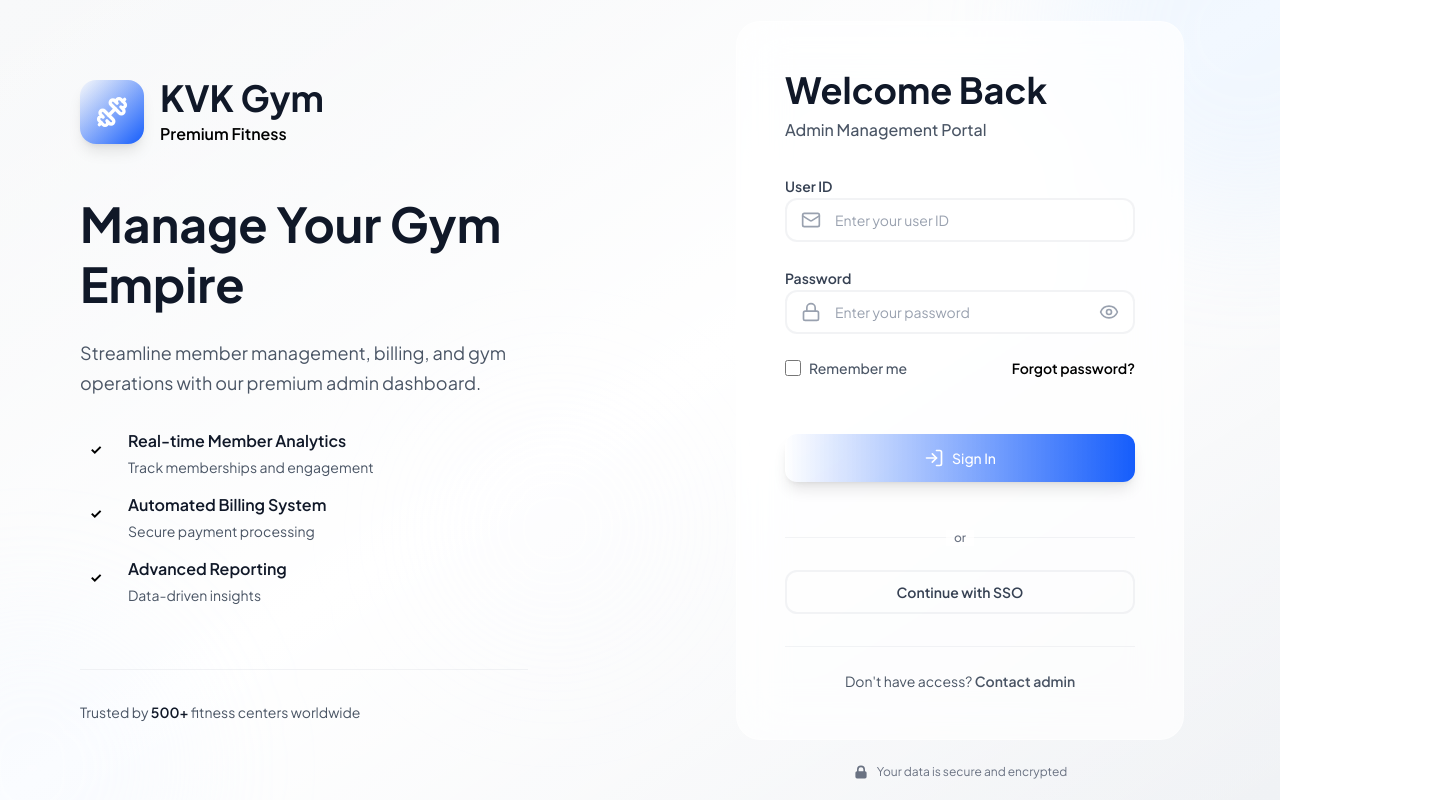
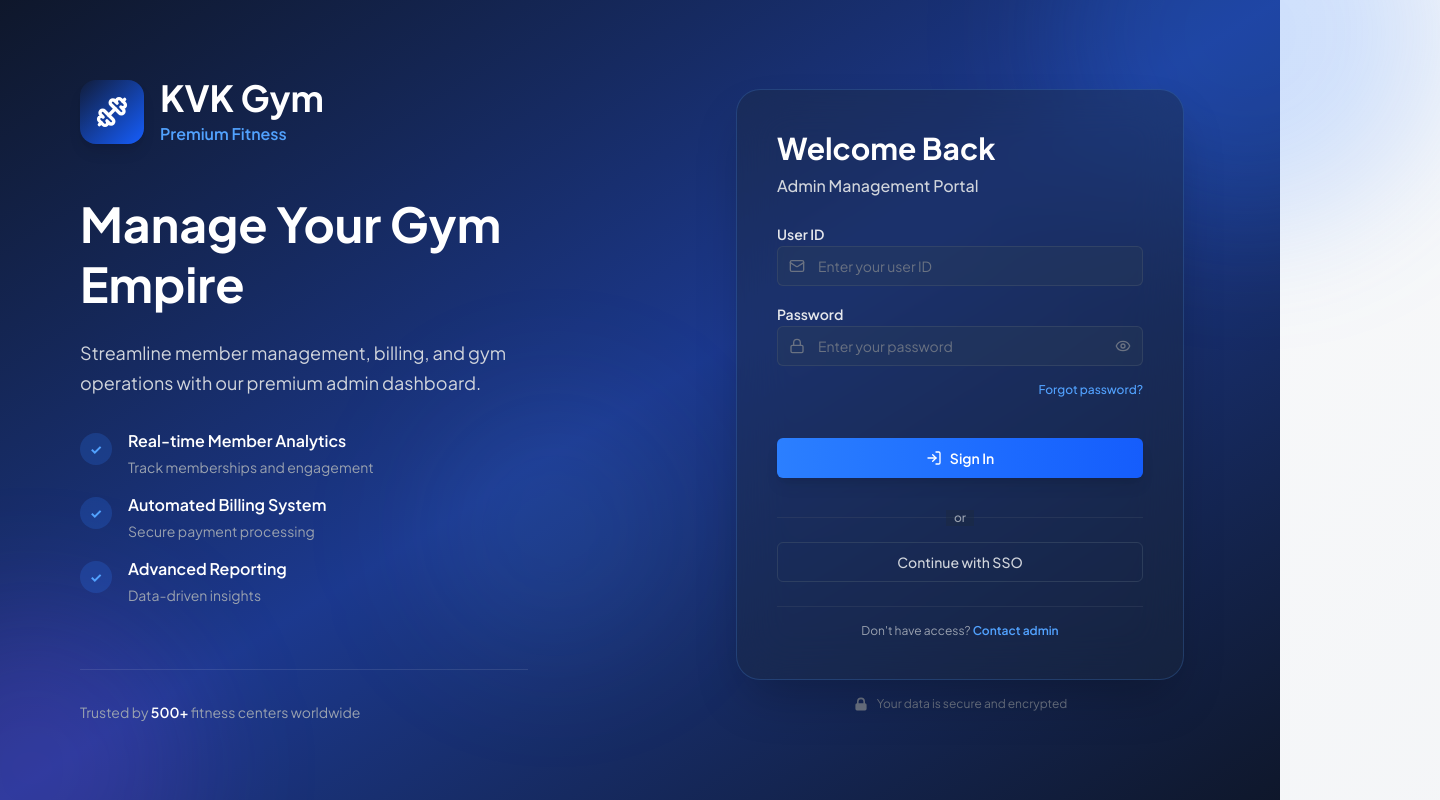
Before and after one commit to 2DCoders/KVK-Gym, a React (Vite) app in the folder kvk-gym-billing/: page / in a window 1280 px wide. Shown: the top 800 px of the page, 1440 px wide, since content can reach past the window. Built offline with nearby package versions, Linux system fonts and the light colour scheme.

Commit message:
feat: enhance login page UI with improved styling and animations

```diff
--- a/kvk-gym-billing/src/pages/login/index.tsx
+++ b/kvk-gym-billing/src/pages/login/index.tsx
@@ -2,7 +2,6 @@ import { useState } from 'react'
 import { Eye, EyeOff, Mail, Lock, LogIn, Dumbbell } from 'lucide-react'
 import { Button } from '@/components/ui/button'
 import { Input } from '@/components/ui/input'
-import { Checkbox } from '@/components/ui/checkbox'
 import { Label } from '@/components/ui/label'
 
 export default function Login() {
@@ -10,7 +9,6 @@ export default function Login() {
   const [formData, setFormData] = useState({
     userId: '',
     password: '',
-    rememberMe: false,
   })
 
   const handleChange = (e: React.ChangeEvent<HTMLInputElement>) => {
@@ -27,13 +25,13 @@ export default function Login() {
   }
 
   return (
-    <div className="min-h-screen bg-gradient-to-br from-off-white via-white to-light-gray relative overflow-hidden">
+    <div className="min-h-screen bg-gradient-to-br from-slate-900 via-blue-900 to-slate-900 relative">
       {/* Animated background elements */}
-      <div className="absolute inset-0 overflow-hidden pointer-events-none">
+      <div className="absolute inset-0 pointer-events-none">
         {/* Floating circles */}
-        <div className="absolute -top-40 -right-40 w-96 h-96 bg-blue-200/20 rounded-full blur-3xl animate-float"></div>
-        <div className="absolute -bottom-32 -left-32 w-80 h-80 bg-blue-100/15 rounded-full blur-3xl animate-float" style={{ animationDelay: '1s' }}></div>
-        <div className="absolute top-1/2 left-1/3 w-64 h-64 bg-blue-50/10 rounded-full blur-3xl animate-pulse-soft" style={{ animationDelay: '0.5s' }}></div>
+        <div className="absolute -top-40 -right-40 w-96 h-96 bg-blue-500/20 rounded-full blur-3xl animate-float"></div>
+        <div className="absolute -bottom-32 -left-32 w-80 h-80 bg-purple-500/15 rounded-full blur-3xl animate-float" style={{ animationDelay: '1s' }}></div>
+        <div className="absolute top-1/2 left-1/3 w-64 h-64 bg-blue-400/10 rounded-full blur-3xl animate-pulse-soft" style={{ animationDelay: '0.5s' }}></div>
       </div>
 
       {/* Main container */}
@@ -47,18 +45,18 @@ export default function Login() {
                 <Dumbbell className="w-8 h-8 text-white" strokeWidth={2.5} />
               </div>
               <div>
-                <h1 className="text-4xl font-bold text-gray-900">KVK Gym</h1>
-                <p className="text-primary font-semibold mt-1">Premium Fitness</p>
+                <h1 className="text-4xl font-bold text-white">KVK Gym</h1>
+                <p className="text-blue-400 font-semibold mt-1">Premium Fitness</p>
               </div>
             </div>
 
             {/* Hero content */}
             <div className="space-y-8">
               <div>
-                <h2 className="text-5xl font-bold text-gray-900 leading-tight mb-6">
+                <h2 className="text-5xl font-bold text-white leading-tight mb-6">
                   Manage Your Gym Empire
                 </h2>
-                <p className="text-lg text-gray-600 leading-relaxed">
+                <p className="text-lg text-gray-300 leading-relaxed">
                   Streamline member management, billing, and gym operations with our premium admin dashboard.
                 </p>
               </div>
@@ -66,39 +64,39 @@ export default function Login() {
               {/* Features list */}
               <div className="space-y-4">
                 <div className="flex items-start gap-4">
-                  <div className="w-8 h-8 rounded-full bg-primary/10 flex items-center justify-center flex-shrink-0 mt-1">
-                    <span className="text-primary font-bold text-sm">✓</span>
+                  <div className="w-8 h-8 rounded-full bg-blue-500/20 flex items-center justify-center flex-shrink-0 mt-1">
+                    <span className="text-blue-400 font-bold text-sm">✓</span>
                   </div>
                   <div>
-                    <p className="font-semibold text-gray-900">Real-time Member Analytics</p>
-                    <p className="text-sm text-gray-600 mt-1">Track memberships and engagement</p>
+                    <p className="font-semibold text-white">Real-time Member Analytics</p>
+                    <p className="text-sm text-gray-400 mt-1">Track memberships and engagement</p>
                   </div>
                 </div>
                 <div className="flex items-start gap-4">
-                  <div className="w-8 h-8 rounded-full bg-primary/10 flex items-center justify-center flex-shrink-0 mt-1">
-                    <span className="text-primary font-bold text-sm">✓</span>
+                  <div className="w-8 h-8 rounded-full bg-blue-500/20 flex items-center justify-center flex-shrink-0 mt-1">
+                    <span className="text-blue-400 font-bold text-sm">✓</span>
                   </div>
                   <div>
-                    <p className="font-semibold text-gray-900">Automated Billing System</p>
-                    <p className="text-sm text-gray-600 mt-1">Secure payment processing</p>
+                    <p className="font-semibold text-white">Automated Billing System</p>
+                    <p className="text-sm text-gray-400 mt-1">Secure payment processing</p>
                   </div>
                 </div>
                 <div className="flex items-start gap-4">
-                  <div className="w-8 h-8 rounded-full bg-primary/10 flex items-center justify-center flex-shrink-0 mt-1">
-                    <span className="text-primary font-bold text-sm">✓</span>
+                  <div className="w-8 h-8 rounded-full bg-blue-500/20 flex items-center justify-center flex-shrink-0 mt-1">
+                    <span className="text-blue-400 font-bold text-sm">✓</span>
                   </div>
                   <div>
-                    <p className="font-semibold text-gray-900">Advanced Reporting</p>
-                    <p className="text-sm text-gray-600 mt-1">Data-driven insights</p>
+                    <p className="font-semibold text-white">Advanced Reporting</p>
+                    <p className="text-sm text-gray-400 mt-1">Data-driven insights</p>
                   </div>
                 </div>
               </div>
             </div>
 
             {/* Bottom accent */}
-            <div className="mt-16 pt-8 border-t border-gray-200/50">
-              <p className="text-sm text-gray-600">
-                Trusted by <span className="font-semibold text-gray-900">500+</span> fitness centers worldwide
+            <div className="mt-16 pt-8 border-t border-white/10">
+              <p className="text-sm text-gray-400">
+                Trusted by <span className="font-semibold text-white">500+</span> fitness centers worldwide
               </p>
             </div>
           </div>
@@ -108,32 +106,32 @@ export default function Login() {
         <div className="w-full md:w-1/2 flex flex-col justify-center items-center px-6 py-12 md:py-0 md:px-12 lg:px-20">
           <div className="w-full max-w-md animate-slide-up">
             {/* Glassmorphism card */}
-            <div className="backdrop-blur-xl bg-white/70 border border-white/40 rounded-3xl shadow-glass-lg p-8 md:p-12">
+            <div className="backdrop-blur-xl bg-slate-800/40 border border-blue-400/20 rounded-3xl shadow-2xl p-8 md:p-10">
               {/* Header */}
-              <div className="mb-8">
+              <div className="mb-6">
                 <div className="flex items-center gap-2 md:hidden mb-4">
-                  <div className="w-10 h-10 bg-gradient-to-br from-primary to-blue-600 rounded-xl flex items-center justify-center shadow-lg">
+                  <div className="w-10 h-10 bg-gradient-to-br from-blue-500 to-blue-600 rounded-xl flex items-center justify-center shadow-lg">
                     <Dumbbell className="w-6 h-6 text-white" strokeWidth={2.5} />
                   </div>
-                  <span className="font-bold text-lg text-gray-900">KVK Gym</span>
+                  <span className="font-bold text-lg text-white">KVK Gym</span>
                 </div>
-                <h2 className="text-3xl md:text-4xl font-bold text-gray-900 mb-2">
+                <h2 className="text-3xl md:text-3xl font-bold text-white mb-2">
                   Welcome Back
                 </h2>
-                <p className="text-gray-600 font-medium">
+                <p className="text-gray-300 font-medium">
                   Admin Management Portal
                 </p>
               </div>
 
               {/* Form */}
-              <form onSubmit={handleSubmit} className="space-y-6">
+              <form onSubmit={handleSubmit} className="space-y-4">
                 {/* User ID field */}
                 <div className="space-y-2">
-                  <Label htmlFor="userId" className="text-gray-700 font-semibold">
+                  <Label htmlFor="userId" className="text-gray-200 font-semibold text-sm">
                     User ID
                   </Label>
                   <div className="relative group">
-                    <Mail className="absolute left-4 top-1/2 -translate-y-1/2 w-5 h-5 text-gray-400 group-focus-within:text-primary transition-colors" />
+                    <Mail className="absolute left-3 top-1/2 -translate-y-1/2 w-4 h-4 text-gray-500 group-focus-within:text-blue-400 transition-colors" />
                     <Input
                       id="userId"
                       name="userId"
@@ -141,7 +139,7 @@ export default function Login() {
                       placeholder="Enter your user ID"
                       value={formData.userId}
                       onChange={handleChange}
-                      className="pl-12 bg-white/50 border-gray-200/50 border-2 rounded-xl focus:bg-white focus:border-primary/50 focus:ring-2 focus:ring-primary/20 transition-all placeholder:text-gray-400 h-11 text-gray-900"
+                      className="pl-10 pr-4 bg-slate-700/30 border border-slate-600/50 rounded-lg focus:bg-slate-700/50 focus:border-blue-400/50 focus:ring-2 focus:ring-blue-400/20 transition-all placeholder:text-gray-500 h-9 text-gray-100"
                       required
                     />
                   </div>
@@ -149,11 +147,11 @@ export default function Login() {
 
                 {/* Password field */}
                 <div className="space-y-2">
-                  <Label htmlFor="password" className="text-gray-700 font-semibold">
+                  <Label htmlFor="password" className="text-gray-200 font-semibold text-sm">
                     Password
                   </Label>
                   <div className="relative group">
-                    <Lock className="absolute left-4 top-1/2 -translate-y-1/2 w-5 h-5 text-gray-400 group-focus-within:text-primary transition-colors" />
+                    <Lock className="absolute left-3 top-1/2 -translate-y-1/2 w-4 h-4 text-gray-500 group-focus-within:text-blue-400 transition-colors" />
                     <Input
                       id="password"
                       name="password"
@@ -161,41 +159,29 @@ export default function Login() {
                       placeholder="Enter your password"
                       value={formData.password}
                       onChange={handleChange}
-                      className="pl-12 pr-12 bg-white/50 border-gray-200/50 border-2 rounded-xl focus:bg-white focus:border-primary/50 focus:ring-2 focus:ring-primary/20 transition-all placeholder:text-gray-400 h-11 text-gray-900"
+                      className="pl-10 pr-10 bg-slate-700/30 border border-slate-600/50 rounded-lg focus:bg-slate-700/50 focus:border-blue-400/50 focus:ring-2 focus:ring-blue-400/20 transition-all placeholder:text-gray-500 h-9 text-gray-100"
                       required
                     />
                     <button
                       type="button"
                       onClick={() => setShowPassword(!showPassword)}
-                      className="absolute right-4 top-1/2 -translate-y-1/2 text-gray-400 hover:text-primary transition-colors"
+                      className="absolute right-3 top-1/2 -translate-y-1/2 text-gray-500 hover:text-blue-400 transition-colors"
                       aria-label={showPassword ? 'Hide password' : 'Show password'}
                     >
                       {showPassword ? (
-                        <EyeOff className="w-5 h-5" />
+                        <EyeOff className="w-4 h-4" />
                       ) : (
-                        <Eye className="w-5 h-5" />
+                        <Eye className="w-4 h-4" />
                       )}
                     </button>
                   </div>
                 </div>
 
-                {/* Remember me and Forgot password */}
-                <div className="flex items-center justify-between">
-                  <div className="flex items-center gap-2">
-                    <Checkbox
-                      id="rememberMe"
-                      name="rememberMe"
-                      checked={formData.rememberMe}
-                      onChange={handleChange}
-                    />
-                    <Label htmlFor="rememberMe" className="text-gray-600 cursor-pointer font-medium">
-                      Remember me
-                    </Label>
-                  </div>
+                {/* Forgot password link */}
+                <div className="flex justify-end">
                   <a
                     href="#"
-                    className="text-primary hover:text-blue-700 font-semibold text-sm transition-colors"
-                  >
+                    className="text-blue-400 hover:text-blue-300 font-medium text-xs transition-colors">
                     Forgot password?
                   </a>
                 </div>
@@ -203,19 +189,19 @@ export default function Login() {
                 {/* Login button */}
                 <Button
                   type="submit"
-                  className="w-full h-12 mt-8 bg-gradient-to-r from-primary to-blue-600 hover:from-blue-700 hover:to-blue-700 text-white font-bold rounded-xl shadow-lg hover:shadow-xl transform hover:scale-105 transition-all flex items-center justify-center gap-2 group"
+                  className="w-full h-9 mt-6 bg-gradient-to-r from-blue-500 to-blue-600 hover:from-blue-600 hover:to-blue-700 text-white font-semibold rounded-lg shadow-lg hover:shadow-xl transform hover:scale-105 transition-all flex items-center justify-center gap-2 group text-sm"
                 >
-                  <LogIn className="w-5 h-5 group-hover:translate-x-1 transition-transform" />
+                  <LogIn className="w-4 h-4 group-hover:translate-x-1 transition-transform" />
                   Sign In
                 </Button>
 
                 {/* Divider */}
-                <div className="relative my-6">
+                <div className="relative my-4">
                   <div className="absolute inset-0 flex items-center">
-                    <div className="w-full border-t border-gray-200/50"></div>
+                    <div className="w-full border-t border-slate-600/30"></div>
                   </div>
                   <div className="relative flex justify-center text-sm">
-                    <span className="px-2 bg-white/70 text-gray-500 text-xs font-medium">
+                    <span className="px-2 bg-slate-800/40 text-gray-400 text-xs font-medium">
                       or
                     </span>
                   </div>
@@ -225,17 +211,17 @@ export default function Login() {
                 <Button
                   type="button"
                   variant="outline"
-                  className="w-full h-11 border-gray-200/50 border-2 text-gray-700 font-semibold rounded-xl hover:bg-gray-50 hover:border-primary/30 transition-all"
+                  className="w-full h-9 border border-slate-600/50 text-gray-300 font-medium rounded-lg hover:bg-slate-700/30 hover:border-blue-400/30 transition-all text-sm"
                 >
                   Continue with SSO
                 </Button>
               </form>
 
               {/* Footer */}
-              <div className="mt-8 pt-6 border-t border-gray-200/50 text-center">
-                <p className="text-sm text-gray-600">
+              <div className="mt-6 pt-4 border-t border-slate-600/30 text-center">
+                <p className="text-xs text-gray-400">
                   Don't have access?{' '}
-                  <a href="#" className="text-primary font-semibold hover:text-blue-700 transition-colors">
+                  <a href="#" className="text-blue-400 font-semibold hover:text-blue-300 transition-colors">
                     Contact admin
                   </a>
                 </p>
@@ -243,7 +229,7 @@ export default function Login() {
             </div>
 
             {/* Security info */}
-            <div className="mt-6 flex items-center justify-center gap-2 text-xs text-gray-500">
+            <div className="mt-4 flex items-center justify-center gap-2 text-xs text-gray-500">
               <svg className="w-4 h-4" fill="currentColor" viewBox="0 0 20 20">
                 <path fillRule="evenodd" d="M5 9V7a5 5 0 0110 0v2a2 2 0 012 2v5a2 2 0 01-2 2H5a2 2 0 01-2-2v-5a2 2 0 012-2zm8-2v2H7V7a3 3 0 016 0z" clipRule="evenodd" />
               </svg>
```
